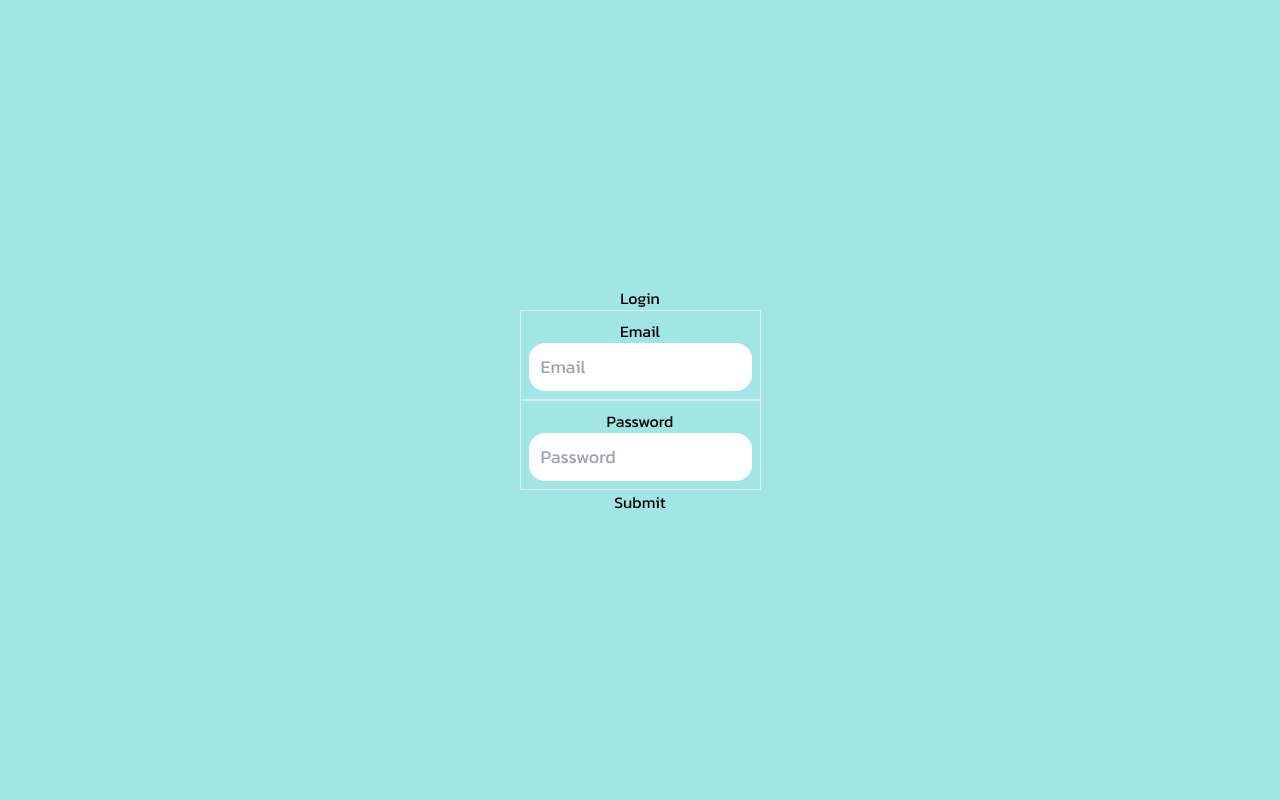
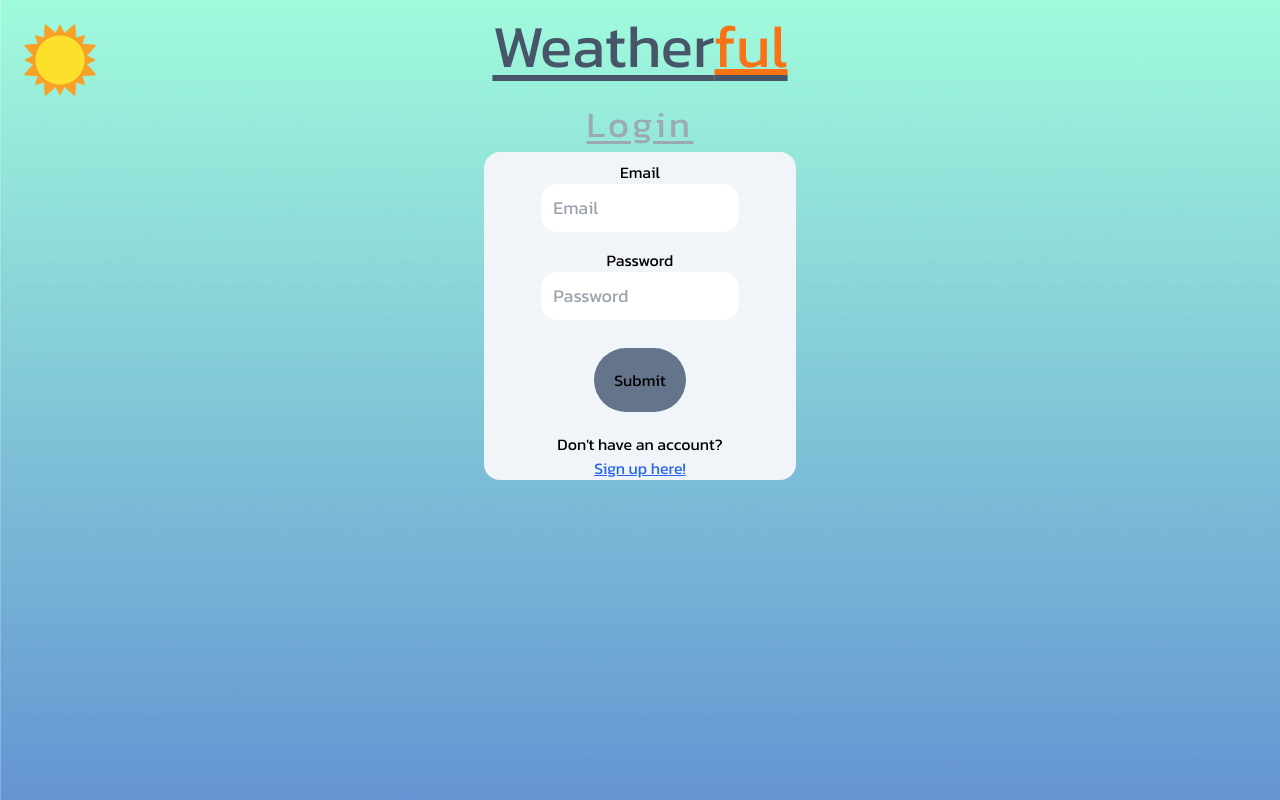
Before and after one commit to scottpickering31/weatherful, a React (Vite) app in the folder frontend/: page /login in a window 1280 px wide. Built offline with nearby package versions, Linux system fonts and the light colour scheme.

Commit message:
Styled signup/login pages and added database queries for authenticating useers

```diff
--- a/frontend/src/components/FormInput.tsx
+++ b/frontend/src/components/FormInput.tsx
@@ -10,7 +10,7 @@ const FormInput = (props) => {
   };
 
   return (
-    <div className="flex items-center justify-center w-full flex-col border text-center p-2">
+    <div className="flex items-center justify-center w-full flex-col text-center p-2">
       <label>{label}</label>
       <input
         {...inputProps}
@@ -21,7 +21,7 @@ const FormInput = (props) => {
         }
         focused={focused.toString()}
         required
-        className="rounded-2xl p-3"
+        className={`${props.className} rounded-2xl p-3 w-2/3`}
       />
       <span className="text-red-600 text-sm hidden">{errorMessage}</span>
     </div>
--- a/frontend/src/index.css
+++ b/frontend/src/index.css
@@ -4,7 +4,8 @@
 
 body {
   font-family: "Kanit", sans-serif;
-  background-color: #a2e5e7;
+  background-image: url("../public/images/weatherful-background.png");
+  background-size: cover;
   margin: 0;
   padding: 0;
 }
--- a/frontend/src/pages/loginpage.tsx
+++ b/frontend/src/pages/loginpage.tsx
@@ -43,8 +43,23 @@ function Loginpage() {
 
   return (
     <div className="flex h-screen items-center justify-center p-4 flex-col">
-      <form onSubmit={handleSubmit} className="flex flex-col items-center">
-        <h1>Login</h1>
+      <form
+        onSubmit={handleSubmit}
+        className="flex flex-col items-center w-full h-full"
+      >
+        <h1 className="text-slate-600 text-6xl mb-5 underline underline-offset-8 flex flex-row">
+          Weather
+          <p className="text-orange-500 underline underline-offset-2">ful</p>
+        </h1>
+        <img
+          src="./public/images/weatherful-app-logo.png"
+          alt="weatherful logo"
+          className="w-20 h-20 absolute left-5 right-100 top-5"
+        />
+        <h1 className="p-2 text-4xl underline underline-offset-4 tracking-widest opacity-90 text-gray-400">
+          Login
+        </h1>
+        <div className="flex flex-col items-center bg-slate-100 w-1/4 rounded-2xl">
           {inputs.map((input) => (
             <FormInput
               key={input.id}
@@ -53,7 +68,12 @@ function Loginpage() {
               onChange={onChange}
             />
           ))}
-        <button>Submit</button>
+          <button className="bg-slate-500 p-5 rounded-full m-5">Submit</button>
+          <p>Don't have an account?</p>
+          <p className="underline text-blue-600 cursor-pointer">
+            Sign up here!
+          </p>
+        </div>
       </form>
     </div>
   );
--- a/frontend/src/pages/signuppage.tsx
+++ b/frontend/src/pages/signuppage.tsx
@@ -21,6 +21,7 @@ function SignupPage() {
       label: "Name",
       pattern: "/^[a-z ,.'-]+$/i",
       required: true,
+      className: "input",
     },
     {
       id: 2,
@@ -31,6 +32,7 @@ function SignupPage() {
       label: "Email",
       pattern: "/^[w-.]+@([w-]+.)+[w-]{2,4}$",
       required: true,
+      className: "input",
     },
     {
       id: 3,
@@ -39,6 +41,7 @@ function SignupPage() {
       placeholder: "Date of Birth",
       label: "Date of Birth",
       required: true,
+      className: "cursor-pointer input",
     },
     {
       id: 4,
@@ -50,6 +53,7 @@ function SignupPage() {
       label: "Password",
       pattern: `^(?=.*[0-9])(?=.*[a-zA-Z])(?=.*[!@#$%^&*])[a-zA-Z0-9!@#$%^&*]{8,20}$`,
       required: true,
+      className: "input",
     },
     {
       id: 5,
@@ -60,12 +64,33 @@ function SignupPage() {
       label: "Confirm Password",
       pattern: values.password,
       required: true,
+      className: "input",
     },
   ];
 
-  const handleSubmit = (e) => {
+  const handleSubmit = async (e) => {
     e.preventDefault();
+    try {
+      const response = await fetch("http://localhost:3000/signup", {
+        method: "POST",
+        headers: {
+          "Content-Type": "application/json",
+        },
+        body: JSON.stringify(values),
+      });
+
+      const data = await response.json();
+      if (response.status === 201) {
+        alert("User created successfully");
+      } else {
+        alert(data.error);
+      }
+    } catch (error) {
+      console.error("Error:", error);
+      alert("An error occurred. Please try again.");
+    }
   };
+
 
   const onChange = (e) => {
     setValues({ ...values, [e.target.name]: e.target.value });
@@ -75,10 +100,21 @@ function SignupPage() {
     <div className="flex h-screen items-center justify-center p-4 flex-col">
       <form
         onSubmit={handleSubmit}
-        className="w-full flex flex-col items-center"
+        className="w-full flex flex-col items-center h-full"
       >
-        <h1>Signup</h1>
-        <div className="flex flex-col items-center bg-slate-100 w-1/3">
+        <h1 className="text-slate-600 text-6xl mb-5 underline underline-offset-8 flex flex-row">
+          Weather
+          <p className="text-orange-500 underline underline-offset-2">ful</p>
+        </h1>
+        <img
+          src="./public/images/weatherful-app-logo.png"
+          alt="weatherful logo"
+          className="w-20 h-20 absolute left-5 right-100 top-5"
+        />
+        <h1 className="p-2 text-4xl underline underline-offset-4 tracking-widest opacity-90 text-gray-400">
+          Sign up
+        </h1>
+        <div className="flex flex-col items-center bg-slate-100 w-1/4 rounded-2xl">
           {inputs.map((input) => (
             <FormInput
               key={input.id}
@@ -87,7 +123,9 @@ function SignupPage() {
               onChange={onChange}
             />
           ))}
-          <button>Submit</button>
+          <button className="bg-slate-500 p-5 rounded-full m-5">Submit</button>
+          <p>Already have an account?</p>
+          <p className="underline text-blue-600 cursor-pointer">Login here!</p>
         </div>
       </form>
     </div>
```
Also changed, not shown: frontend/public/images/weatherful-background.png (added), 1 other file (tests, documents, lock files or other folders). Lines whose indentation alone changed are shown as unchanged.
